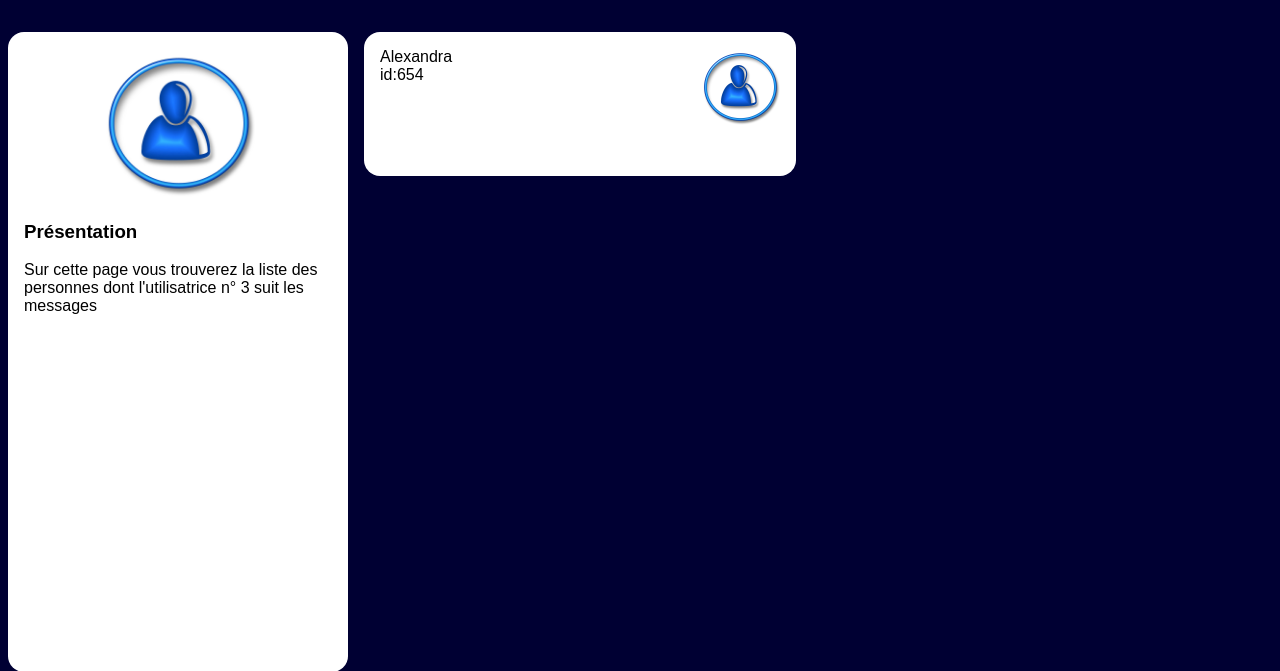
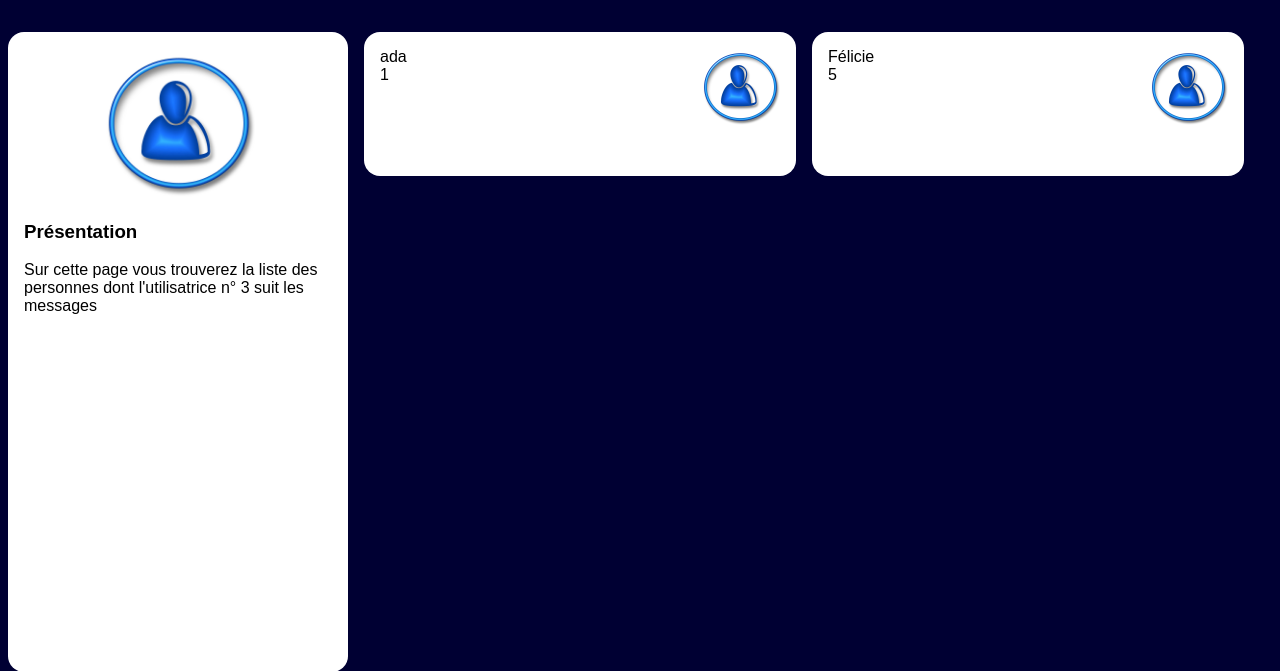
Before and after one commit to boris-valero/Projet-Reseau-Social, a PHP site: page /subscriptions.php?user_id=3 in a window 1280 px wide. Shown: the part 90-761 px from the top of the page. Run offline with PHP 8.4, Linux system fonts and the light colour scheme; data comes from the database, SQL or seed files in the repository.

Commit message:
adding completed version of subscriptions.php

```diff
--- a/Niveau1/subscriptions.php
+++ b/Niveau1/subscriptions.php
@@ -55,12 +55,16 @@
                 $lesInformations = $mysqli->query($laQuestionEnSql);
                 // Etape 4: à vous de jouer
                 //@todo: faire la boucle while de parcours des abonnés et mettre les bonnes valeurs ci dessous
+
+                while ($post = $lesInformations->fetch_assoc())
+                {
                 ?>
                 <article>
                     <img src="user.jpg" alt="blason"/>
-                    <h3>Alexandra</h3>
-                    <p>id:654</p>
+                    <h3><?php echo $post["alias"]; ?></h3>
+                    <p><?php echo $post["id"]; ?></p>
                 </article>
+                <?php } ?>
             </main>
         </div>
     </body>
```
